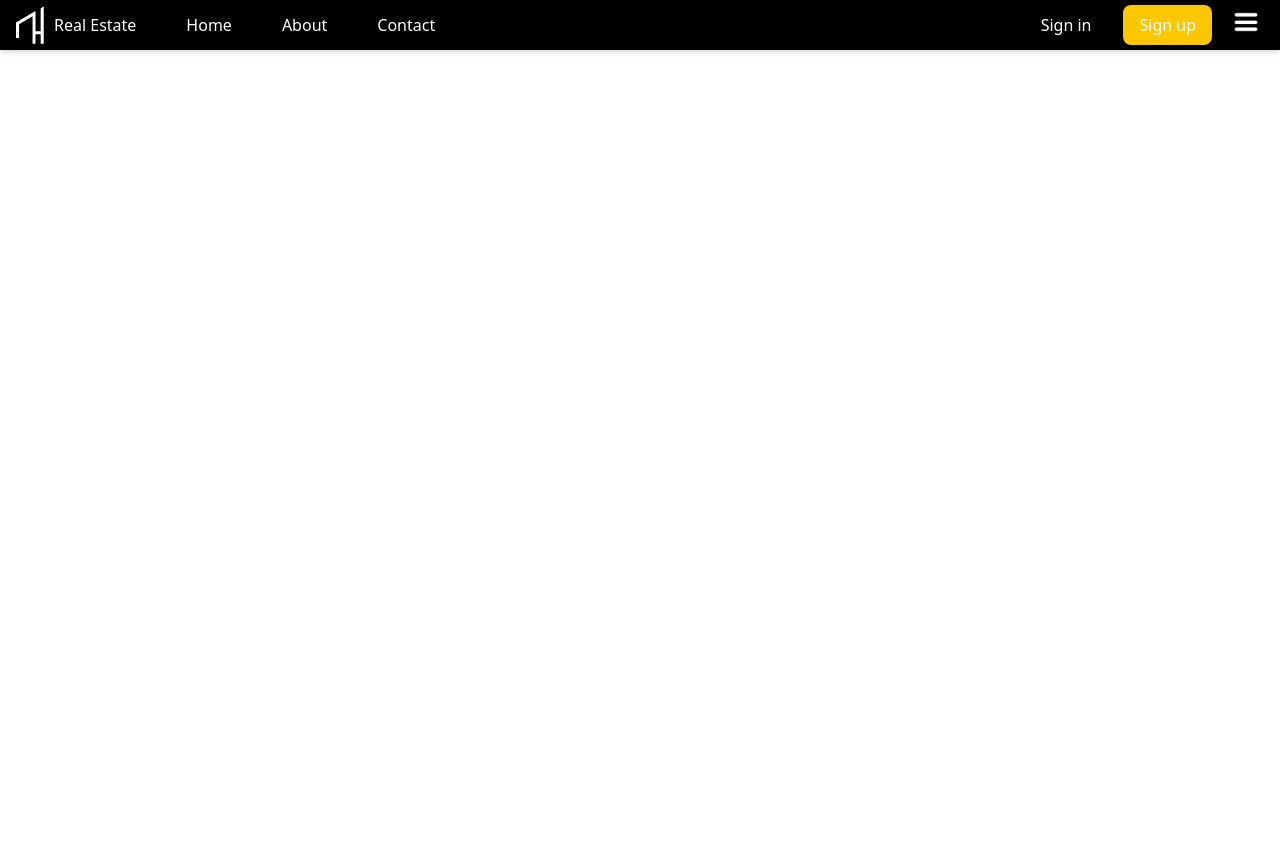
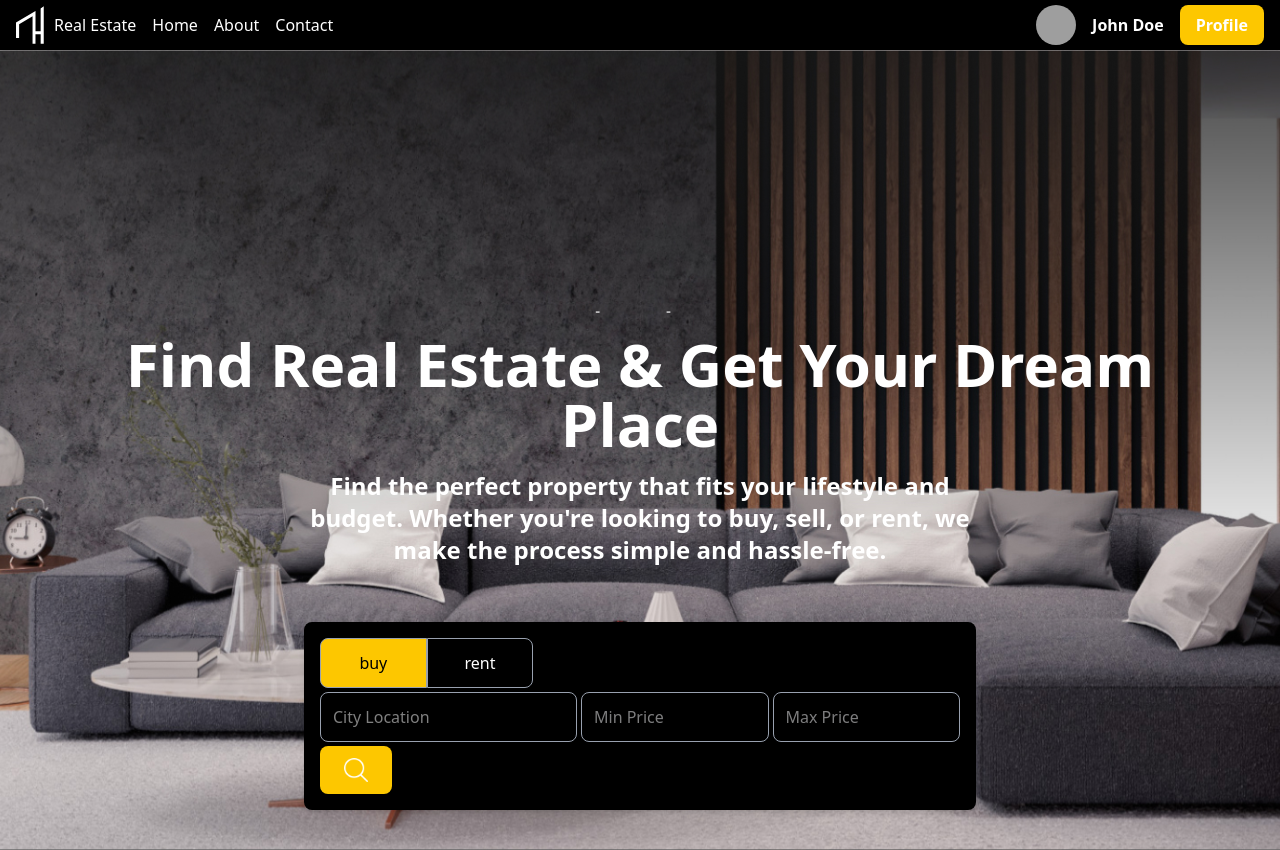
Before and after one commit to vishalguptax/real-estate-client, a React (Vite) app: page / in a window 1280 px wide. Before the commit the page ends 800 px from the top, so only its background shows below. Built offline with nearby package versions, Linux system fonts and the light colour scheme; grey boxes are pictures that could not be loaded.

Commit message:
added home page

```diff
--- a/src/App.jsx
+++ b/src/App.jsx
@@ -1,4 +1,5 @@
 import Layout from "./components/Layout";
+import Home from "./components/Home";
 
 function App() {
 
@@ -6,6 +7,8 @@ function App() {
   return (
     <>
     <Layout></Layout>
+    <Home></Home>
+
     </>
   );
 }
--- a/src/components/Home.jsx
+++ b/src/components/Home.jsx
@@ -0,0 +1,30 @@
+import Search from "./Search";
+
+function Home() {
+  return (
+    <div className="flex h-screen">
+      {/* Text Container */}
+      <div className="flex relative flex-1">
+        <img
+          src="./background.svg"
+          alt=""
+          className="absolute inset-0 w-full h-full object-cover"
+        />
+
+        <div className="relative z-10 flex-1 flex flex-col justify-center items-center text-center px-6 sm:px-10 md:px-16 lg:px-24">
+          <h1 className="text-3xl sm:text-4xl md:text-5xl lg:text-6xl font-bold text-white ">
+            Find Real Estate & Get Your Dream Place
+          </h1>
+          <p className="mt-4 text-sm sm:text-lg md:text-xl lg:text-2xl text-white font-semibold max-w-2xl">
+            Find the perfect property that fits your lifestyle and budget.
+            Whether you're looking to buy, sell, or rent, we make the process
+            simple and hassle-free.
+          </p>
+        </div>
+        <Search />
+      </div>
+    </div>
+  );
+}
+
+export default Home;
--- a/src/components/Layout.jsx
+++ b/src/components/Layout.jsx
@@ -2,11 +2,11 @@ import React, { useState } from "react";
 
 function Layout() {
   const [open, setOpen] = useState(false);
-  const user = false;
+  const user = true;
 
   return (
     <div className="flex items-center justify-between h-[50px] p-4 bg-black text-white shadow-md ">
-      <div className="left flex gap-4 items-center gap-[50px] ">
+      <div className="left flex gap-4 items-center">
         <a href="/" className="flex items-center gap-[10px]">
           <img src="/logo.svg" alt="" className="w-[28px]" />
           <span className="hidden md:inline">Real Estate</span>
@@ -22,7 +22,7 @@ function Layout() {
         </a>
       </div>
 
-      < div className="flex items-center gap-4">
+      <div className="flex items-center gap-4">
         {user ? (
           <div className="flex items-center gap-4 font-bold">
             <img
@@ -37,7 +37,10 @@ function Layout() {
           </div>
         ) : (
           <>
-            <a href="/" className="px-4 py-2 hover:scale-105 transition display hidden md:block">
+            <a
+              href="/"
+              className="px-4 py-2 hover:scale-105 transition display hidden md:block"
+            >
               Sign in
             </a>
             <a
@@ -49,16 +52,20 @@ function Layout() {
           </>
         )}
 
-
-        <div className="">
+        <div className="sm:hidden ">
           <button onClick={() => setOpen(!open)}>
             <img src="/menu.png" alt="" className="w-9 h-9" />
           </button>
         </div>
       </div>
       {open && (
-          <div className="absolute top-0 right-0 w-1/2 h-screen bg-black text-white flex flex-col items-center justify-center text-lg transition-transform transform translate-x-0">
-            <button className="absolute top-5 right-5 text-white text-3xl" onClick={() => setOpen(false)}>×</button>
+        <div className="z-999 absolute top-0 right-0 w-1/2 h-screen bg-black text-white flex flex-col items-center justify-center text-lg transition-transform transform translate-x-0">
+          <button
+            className="absolute top-5 right-5 text-white text-3xl"
+            onClick={() => setOpen(false)}
+          >
+            ×
+          </button>
           <a
             href="/"
             className="py-4 hover:scale-105 transition "
@@ -82,13 +89,12 @@ function Layout() {
           </a>
           <a
             href="/"
-              className="py-4 bg-yellow-400 rounded-lg"
+            className="py-2 px-4 bg-yellow-400 rounded-lg"
             onClick={() => setOpen(false)}
           >
             Sign up
           </a>
         </div>
-
       )}
     </div>
   );
--- /dev/null
+++ b/src/components/Search.jsx
@@ -0,0 +1,70 @@
+import React from "react";
+import { useState } from "react";
+const types = ["buy", "rent"];
+
+export default function Search() {
+  const [location, setLocation] = useState("");
+  const [query, setQuery] = useState({
+    type: "buy",
+    minPrice: 0,
+    maxPrice: 1000000,
+  });
+
+  console.log("location >>", location);
+  const switchType = (val) => {
+    setQuery((prev) => ({ ...prev, type: val }));
+  };
+  return (
+    <div className=" w-full absolute bottom-0 md:bottom-10 px-4 z-999">
+      <div className="max-w-lg md:max-w-xl lg:max-w-2xl bg-black text-white shadow-md rounded-lg p-4 mx-auto">
+        {/* Type Selection */}
+        <div className="flex">
+          {types.map((type) => (
+            <button
+              key={type}
+              onClick={() => switchType(type)}
+              className={`px-6 py-3 w-1/6 text-center border border-gray-400 ${
+                query.type === type
+                  ? "bg-yellow-400 text-black"
+                  : "bg-black text-white"
+              } first:rounded-l-lg last:rounded-r-lg`}
+            >
+              {type}
+            </button>
+          ))}
+        </div>
+        <form className="flex flex-col sm:flex-row flex-wrap gap-1 mt-1">
+          <input
+            type="text"
+            name="location"
+            value={query.location}
+            onChange={(e) => setLocation(e.target.value)}
+            placeholder="City Location"
+            className="flex-1 p-3 border border-gray-400 rounded-lg focus:outline-none focus:ring-2 focus:ring-gray-500 w-full sm:w-auto"
+          />
+          <input
+            type="number"
+            name="minPrice"
+            onChange={(e) => setQuery(e.target.value)}
+            min={0}
+            max={10000000}
+            placeholder="Min Price"
+            className="flex-1 p-3 border text-gray-50 border-gray-400 rounded-lg focus:outline-none focus:ring-2 focus:ring-gray-500 w-full sm:w-auto"
+          />
+          <input
+            type="number"
+            name="maxPrice"
+            onChange={(e) => setQuery({ ...query, maxPrice: e.target.value })}
+            min={0}
+            max={10000000}
+            placeholder="Max Price"
+            className="flex-1 p-3 text-gray-50 border border-gray-400 rounded-lg focus:outline-none focus:ring-2 focus:ring-gray-500"
+          />
+          <button className="bg-yellow-400 hover:bg-yellow-500 text-black px-6 py-3 rounded-lg flex items-center justify-center transition w-full sm:w-auto">
+            <img src="./search.png" alt="Search" className="w-6 h-6" />
+          </button>
+        </form>
+      </div>
+    </div>
+  );
+}
```
Also changed, not shown: public/background.svg (added), public/search.png (added). Lines whose indentation alone changed are shown as unchanged.
